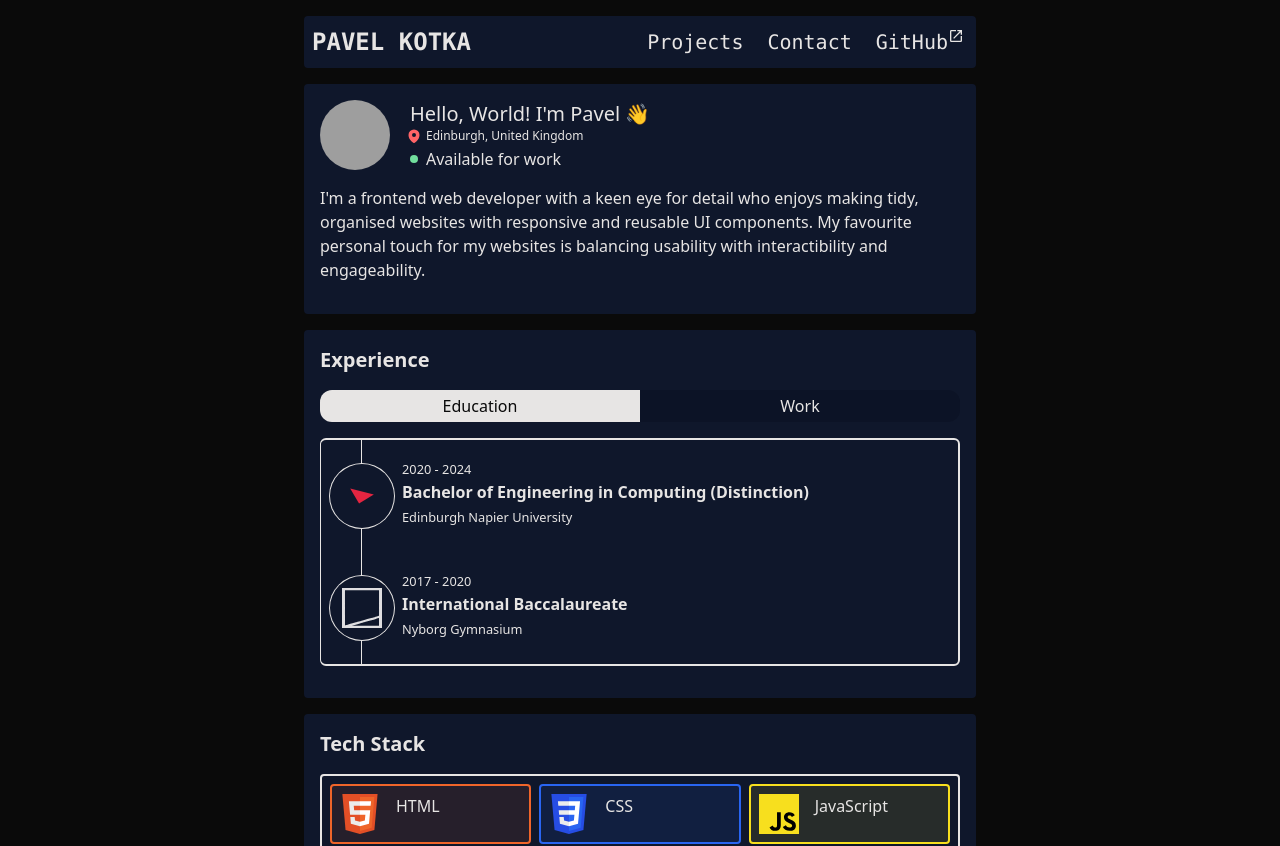
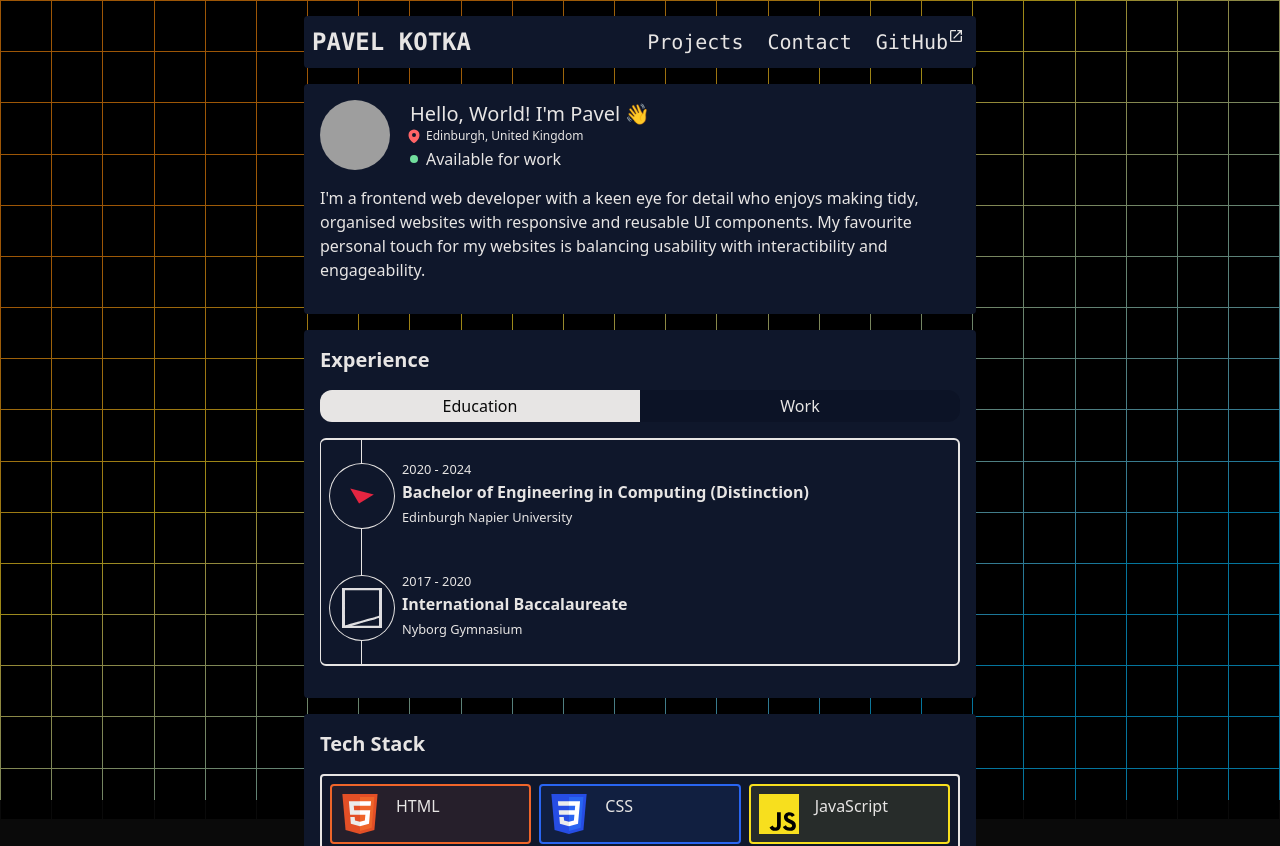
Before and after one commit to pavkodev/pavkodev.github.io, a React (Vite) app: page /#/ in a window 1280 px wide. Shown: the top 846 px of the page. Built offline with nearby package versions, Linux system fonts and the light colour scheme; grey boxes are pictures that could not be loaded.

Commit message:
added static background with plans for implementing animation/interactibility

```diff
--- a/package.json
+++ b/package.json
@@ -11,6 +11,7 @@
   },
   "dependencies": {
     "@tailwindcss/vite": "^4.1.8",
+    "animejs": "^4.1.2",
     "react": "^19.1.0",
     "react-dom": "^19.1.0",
     "react-router-dom": "^7.7.0",
--- /dev/null
+++ b/src/components/BackgroundTiles.tsx
@@ -0,0 +1,24 @@
+const BackgroundTiles = (props: { rows: number; columns: number }) => {
+  console.log(
+    "BackgroundTiles columns: " + props.columns + ", rows: " + props.rows,
+  );
+  const background: number[] = Array.from(
+    new Array(props.rows * props.columns),
+    (_, i) => i,
+  );
+  //grid-rows-3 grid-cols-5
+  return (
+    <div
+      className={`fixed -z-10 grid h-full w-full grid-cols-3 gap-[1px] border-transparent bg-linear-150 from-orange-400/60 from-20% via-yellow-300/60 via-40% to-sky-400/60 to-80% p-[1px]`}
+      style={{
+        gridTemplateRows: `repeat(${props.rows}, 1fr)`,
+        gridTemplateColumns: `repeat(${props.columns}, 1fr)`,
+      }}
+    >
+      {background.map(() => (
+        <div className="aspect-square bg-black"></div>
+      ))}
+    </div>
+  );
+};
+export default BackgroundTiles;
--- a/src/components/HeaderComponent.tsx
+++ b/src/components/HeaderComponent.tsx
@@ -29,7 +29,7 @@ const HeaderComponent = () => {
   };
 
   return (
-    <header className="mt-4 flex flex-col items-center justify-between rounded bg-slate-900 p-2 font-mono text-xl sm:flex-row">
+    <header className="flex flex-col items-center justify-between rounded bg-slate-900 p-2 font-mono text-xl sm:flex-row">
       <Link to="/" className="cursor-pointer text-2xl font-extrabold">
         PAV<span className="hidden sm:inline">EL </span>KO
         <span className="hidden sm:inline">TKA</span>
--- a/src/components/PageStyling.tsx
+++ b/src/components/PageStyling.tsx
@@ -1,9 +1,55 @@
-import type { ReactNode } from "react";
+import { useEffect, useRef, useState, type ReactNode } from "react";
+import { animate, createScope, Scope } from "animejs";
+import BackgroundTiles from "./BackgroundTiles";
 
 const PageStyling = (props: { children: ReactNode }) => {
+  const tileLength = 50;
+  const [userScreenWidth, setUserScreenWidth] = useState(window.innerWidth);
+  const [userScreenHeight, setUserScreenHeight] = useState(window.innerHeight);
+  const [tileCols, setTileCols] = useState(
+    Math.floor(userScreenWidth / tileLength),
+  );
+  const [tileRows, setTileRows] = useState(
+    Math.floor(userScreenHeight / tileLength),
+  );
+
+  // const root = useRef(null);
+  // const scope = useRef<Scope>(null);
+
+  useEffect(() => {
+    const handleResize = () => {
+      const newWidth = window.innerWidth;
+      const newHeight = window.innerHeight;
+      setUserScreenWidth(newWidth);
+      setUserScreenHeight(newHeight);
+      setTileCols(Math.floor(userScreenWidth / tileLength));
+      setTileRows(Math.floor(userScreenHeight / tileLength));
+      console.log(
+        "Width: " + userScreenWidth + ", Height: " + userScreenHeight,
+      );
+      console.log("Tile columns: " + tileCols + "," + " rows: " + tileRows);
+    };
+    //   scope.current = createScope({ root }).add(() => {
+    //     setInterval(() => {
+    //       animate("", {
+    //         x: "+=100",
+    //       });
+    //     }, 100);
+    //   });
+    //   return () => scope.current?.revert();
+    window.addEventListener("resize", handleResize);
+
+    return () => {
+      window.removeEventListener("resize", handleResize);
+    };
+  }, [userScreenWidth, userScreenHeight]);
+
   return (
-    <div className="m-auto max-w-2xl px-4 text-stone-200 sm:px-0">
-      {props.children}
+    <div className="h-fit">
+      <BackgroundTiles rows={tileRows} columns={tileCols} />
+      <div className="mx-auto max-w-2xl p-4 text-stone-200 sm:px-0">
+        {props.children}
+      </div>
     </div>
   );
 };
```
Also changed, not shown: 1 other file (tests, documents, lock files or other folders).
